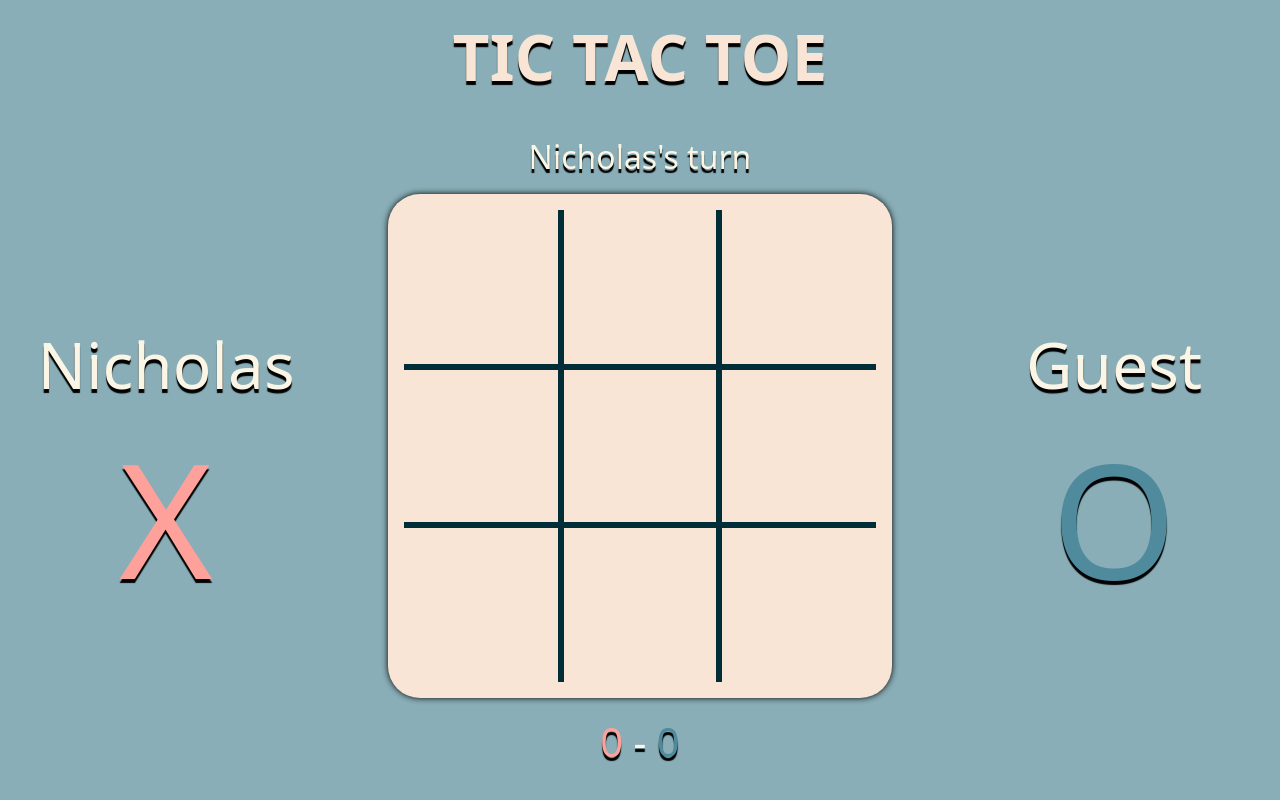
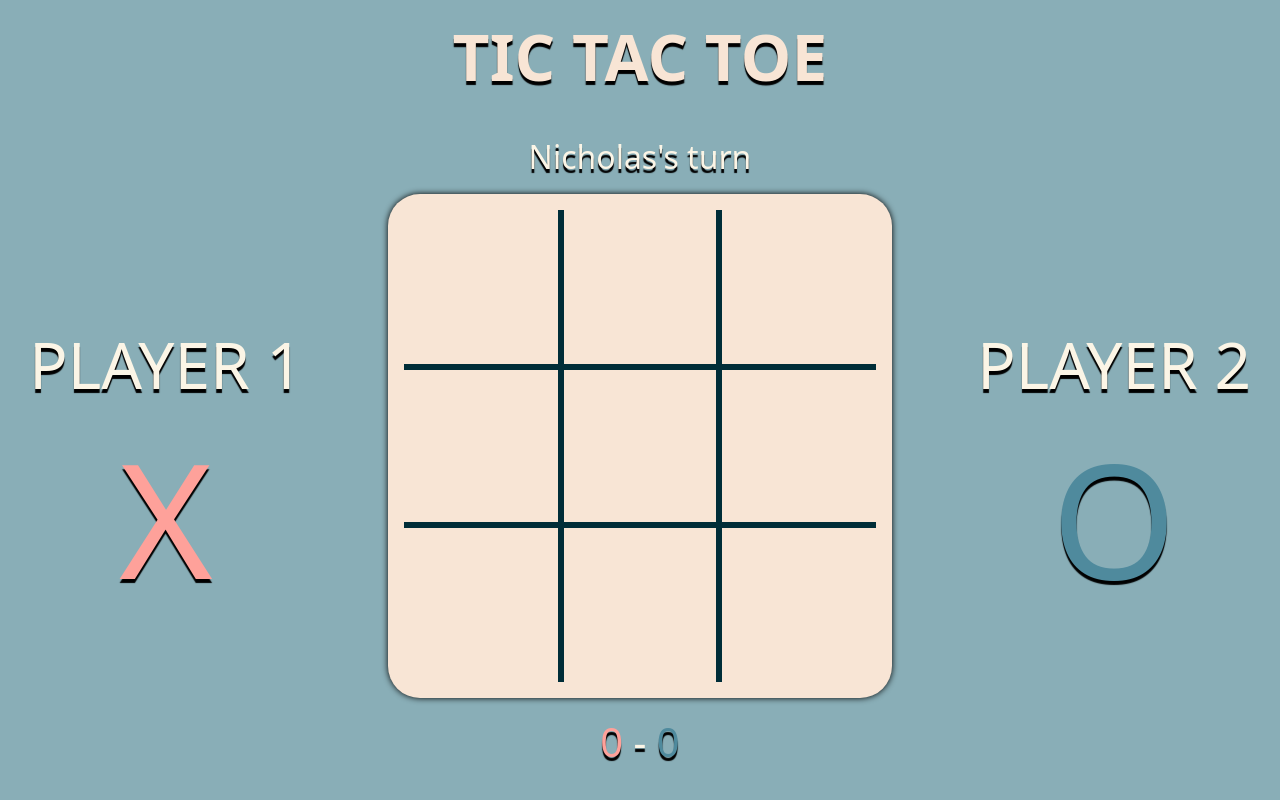
Before and after one commit to Nichorito/Tic-Tac-Toe, a plain HTML site: page index.html in a window 1280 px wide. Drawn offline with Linux system fonts and the light colour scheme; a web font is replaced by a local one.

Commit message:
Fix VS bug

```diff
--- a/index.html
+++ b/index.html
@@ -19,7 +19,7 @@
     </header>
     <main id="main">
         <div id="main-left">
-            <div class="player-name">Nicholas</div>
+            <div class="player-name">PLAYER 1</div>
                 <div id="player1-mark" class="mark">X</div>
         </div>
         <div id="main-center">
@@ -40,7 +40,7 @@
             <div id="score-container"><span id="player1-score">0</span> - <span id="player2-score">0</span></div>
         </div>
         <div id="main-right">
-            <div class="player-name">Guest</div>
+            <div class="player-name">PLAYER 2</div>
             <div id="player2-mark" class="mark">O</div>
         </div>
     </main>
```
